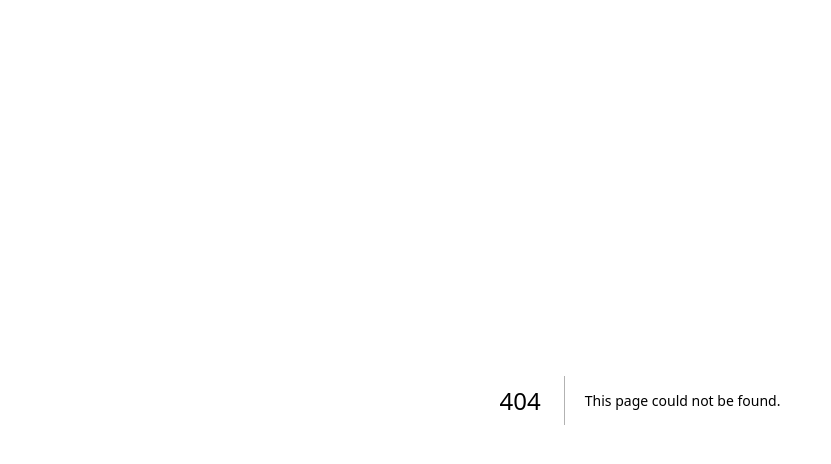
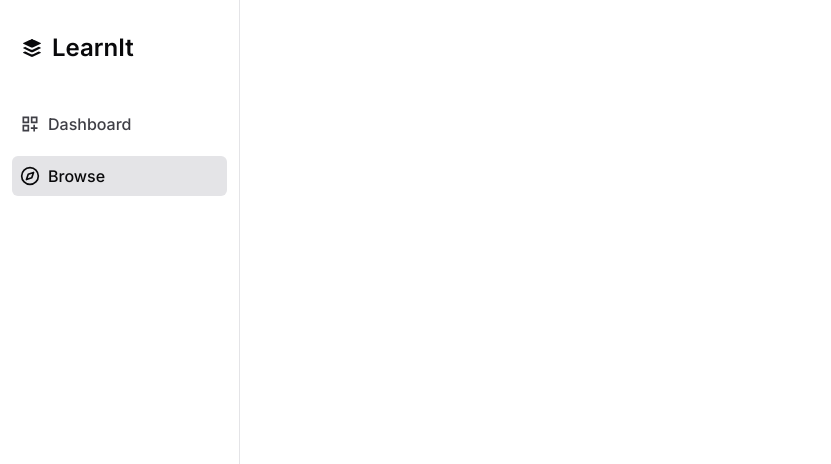
Before and after one commit to harsh661/nextjs-learning-platform, a Next.js app: page /search in a window 1280 px wide. Before the commit this address had no page. Shown: the top 464 px of the page, without its empty margins (0-831 px from the left). Built offline with nearby package versions, Linux system fonts and the light colour scheme.

Commit message:
style: design sidebar

```diff
--- /dev/null
+++ b/app/(dashboard)/(routes)/search/page.tsx
@@ -0,0 +1,9 @@
+import React from 'react'
+
+const Browse = () => {
+  return (
+    <div>Browse</div>
+  )
+}
+
+export default Browse
--- a/components/sidebar_components/sidebar-item.tsx
+++ b/components/sidebar_components/sidebar-item.tsx
@@ -3,24 +3,30 @@
 import React from "react";
 import { sidebarItem } from "./sidebar";
 import Link from "next/link";
-import { usePathname } from "next/navigation";
+import { usePathname, useRouter } from "next/navigation";
 import { cn } from "@/lib/utils";
 
-const SidebarItem = ({ icon, label, href }: sidebarItem) => {
+const SidebarItem = ({ icon: Icon, label, href }: sidebarItem) => {
+  const router = useRouter();
   const pathname = usePathname();
 
-  const isActive = pathname === href;
+  const isActive =
+    pathname === href ||
+    (pathname === "/" && href === "/") ||
+    pathname?.startsWith(`${href}/`);
+
   return (
-    <Link
-      href={href}
+    <button
+      type="button"
+      onClick={()=>router.push(href)}
       className={cn(
-        "flex items-center gap-2 w-full p-2 rounded-md border border-transparent hover:border-zinc-900",
-        isActive && "bg-accentpurple border-zinc-900"
+        "flex items-center gap-2 w-full p-2 rounded-md text-zinc-700 hover:border-zinc-900",
+        isActive && "bg-zinc-200 text-zinc-950"
       )}
     >
-      {icon}
+      <Icon size={20}/>
       <span className="font-medium">{label}</span>
-    </Link>
+    </button>
   );
 };
 
--- a/components/sidebar_components/sidebar.tsx
+++ b/components/sidebar_components/sidebar.tsx
@@ -1,21 +1,26 @@
+"use client";
+
 import { IconType } from "react-icons";
-import { TbDashboard, TbPlayerPlay } from "react-icons/tb";
+import { MdOutlineDashboardCustomize } from "react-icons/md";
+import { IoLogoBuffer } from "react-icons/io";
+import { LuCompass } from "react-icons/lu";
 import SidebarItem from "./sidebar-item";
+import { UserButton } from "@clerk/nextjs";
 
 export type sidebarItem = {
-  icon: React.ReactNode;
+  icon: IconType;
   label: string;
   href: string;
 };
 
 const sidebarItems: sidebarItem[] = [
   {
-    icon: <TbDashboard size={20}/>,
+    icon: MdOutlineDashboardCustomize,
     label: "Dashboard",
     href: "/",
   },
   {
-    icon: <TbPlayerPlay size={20}/>,
+    icon: LuCompass,
     label: "Browse",
     href: "/search",
   },
@@ -23,8 +28,12 @@ const sidebarItems: sidebarItem[] = [
 
 const Sidebar = () => {
   return (
-    <div className="h-full w-full border-r border-zinc-900 p-3">
-      <div className="text-2xl font-semibold p-5">LearnIt</div>
+    <div className="flex flex-col h-full w-full border-r p-3">
+      <div className="text-2xl font-semibold px-2 py-5 flex items-center gap-2">
+        <IoLogoBuffer />
+        LearnIt
+      </div>
+      <div className="flex flex-col h-full justify-between">
         <div className="flex flex-col gap-3 py-5">
           {sidebarItems.map((item) => (
             <SidebarItem
@@ -35,6 +44,10 @@ const Sidebar = () => {
             />
           ))}
         </div>
+        <div className="p-2 flex items-center">
+          <UserButton afterSignOutUrl="/sign-in" />
+        </div>
+      </div>
     </div>
   );
 };
```
Lines whose indentation alone changed are shown as unchanged.
